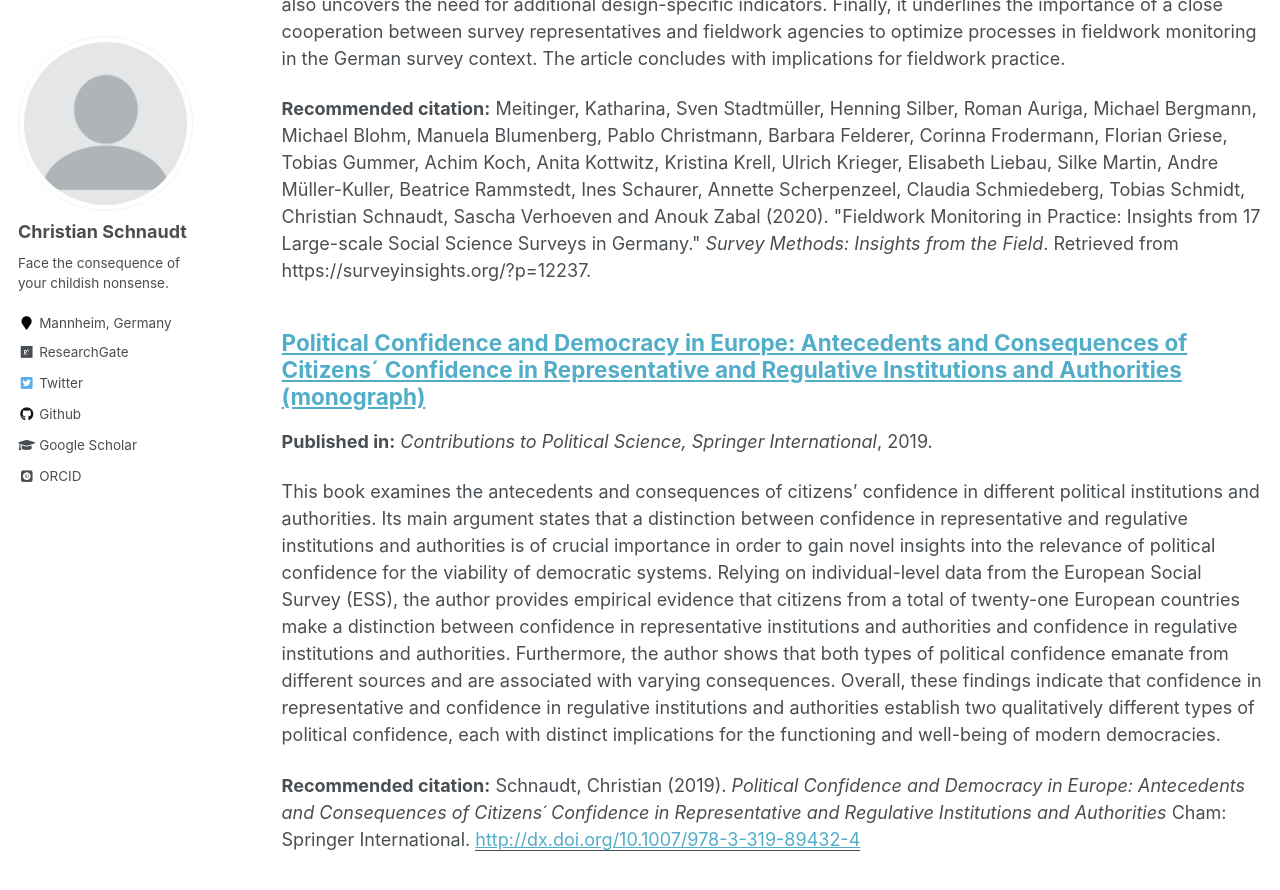
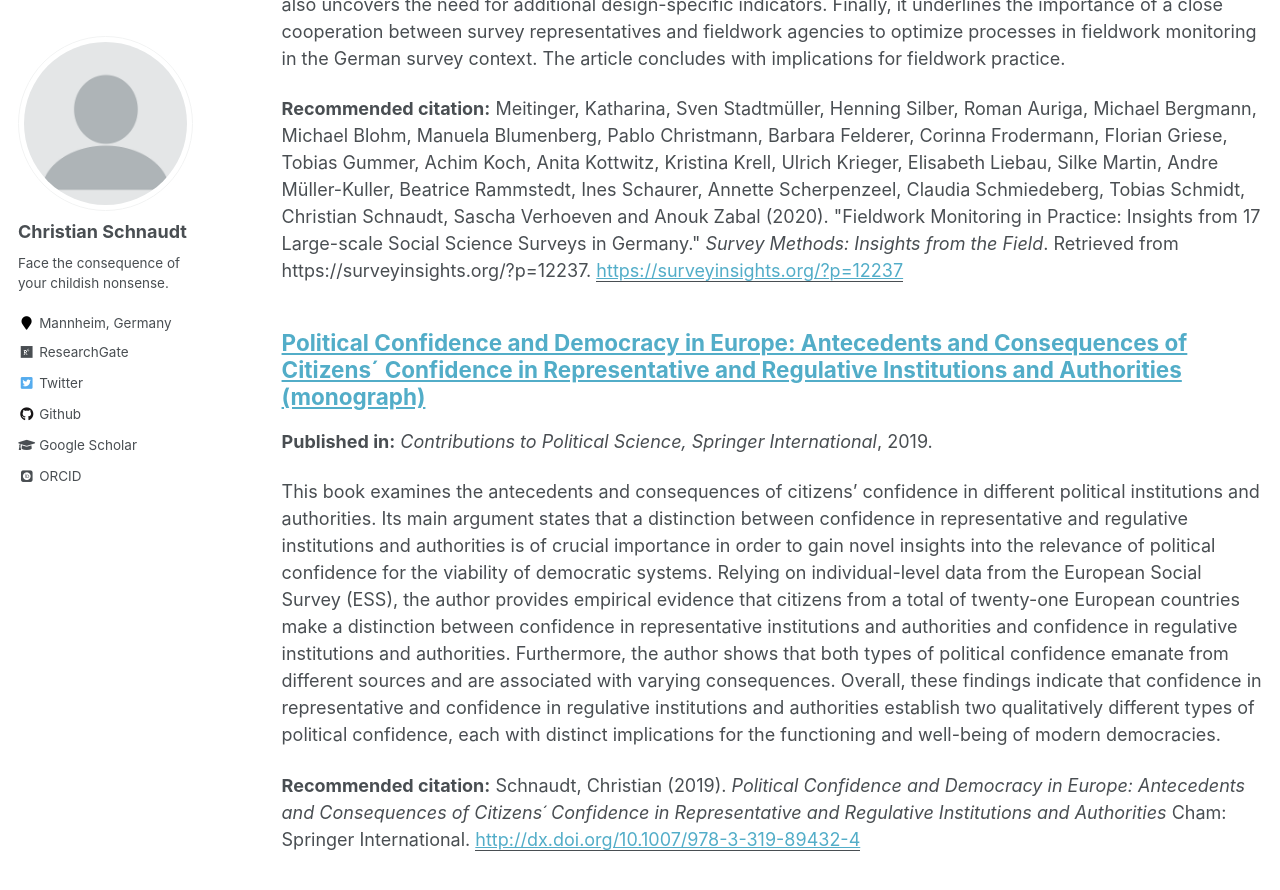
Before and after one commit to cschnaudt/cschnaudt.github.io, a Jekyll site: the page built from _pages/publications.md, in a window 1280 px wide and 900 px high, scrolled down 431 px. Shown: the top 890 px of the window. Built offline with Jekyll 4.4.1, drawn with Linux system fonts in a browser that asks for light colours; some web fonts are replaced; some of the changed lines change nothing that is shown.

Commit message:
Update 2020-05-25-FWM-SMIF.md

```diff
--- a/_publications/2020-05-25-FWM-SMIF.md
+++ b/_publications/2020-05-25-FWM-SMIF.md
@@ -5,6 +5,6 @@ permalink: /publication/2020-05-25-FWM-SMIF
 excerpt: 'This study provides a synopsis of the current fieldwork monitoring practices of large-scale surveys in Germany. Based on the results of a standardized questionnaire, the study summarizes fieldwork monitoring indicators used and fieldwork measures carried out by 17 large-scale social sciences surveys in Germany. Our descriptive results reveal that a common set of fieldwork indicators and measures exist on which the studied surveys rely. However, it also uncovers the need for additional design-specific indicators. Finally, it underlines the importance of a close cooperation between survey representatives and fieldwork agencies to optimize processes in fieldwork monitoring in the German survey context. The article concludes with implications for fieldwork practice.'
 date: 2020-05-25-FWM-SMIF
 venue: 'Survey Methods: Insights from the Field'
-paperurl: ''
+paperurl: 'https://surveyinsights.org/?p=12237'
 citation: 'Meitinger, Katharina, Sven Stadtmüller, Henning Silber, Roman Auriga, Michael Bergmann, Michael Blohm, Manuela Blumenberg, Pablo Christmann, Barbara Felderer, Corinna Frodermann, Florian Griese, Tobias Gummer, Achim Koch, Anita Kottwitz, Kristina Krell, Ulrich Krieger, Elisabeth Liebau, Silke Martin, Andre Müller-Kuller, Beatrice Rammstedt, Ines Schaurer, Annette Scherpenzeel, Claudia Schmiedeberg, Tobias Schmidt, Christian Schnaudt, Sascha Verhoeven and Anouk Zabal (2020). &quot;Fieldwork Monitoring in Practice: Insights from 17 Large-scale Social Science Surveys in Germany.&quot; <i>Survey Methods: Insights from the Field</i>. Retrieved from https://surveyinsights.org/?p=12237.'
 ---
```
